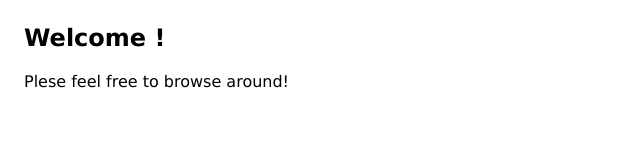
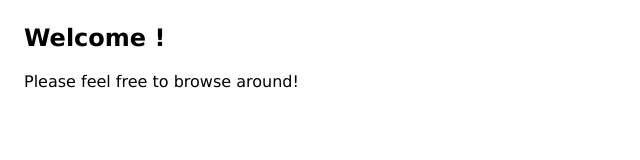
Before and after one commit to anawas/vagrant-demo-project, a plain HTML site: page website/index.html in a window 1280 px wide. Shown: the full height of the page, 0-640 px from the left. Drawn offline with Linux system fonts and the light colour scheme.

Commit message:
Corrected a typo.

```diff
--- a/website/index.html
+++ b/website/index.html
@@ -6,6 +6,6 @@
 </head>
 <body>
 <h2>Welcome !</h2>
-<div>Plese feel free to browse around!</div>
+<div>Please feel free to browse around!</div>
 </body>
 </html>
```
